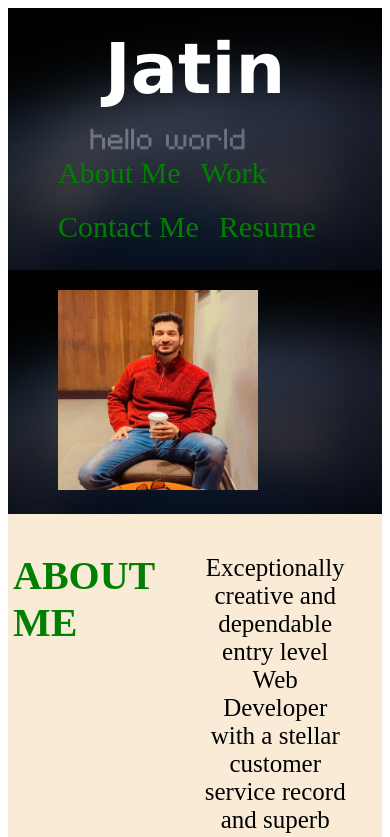
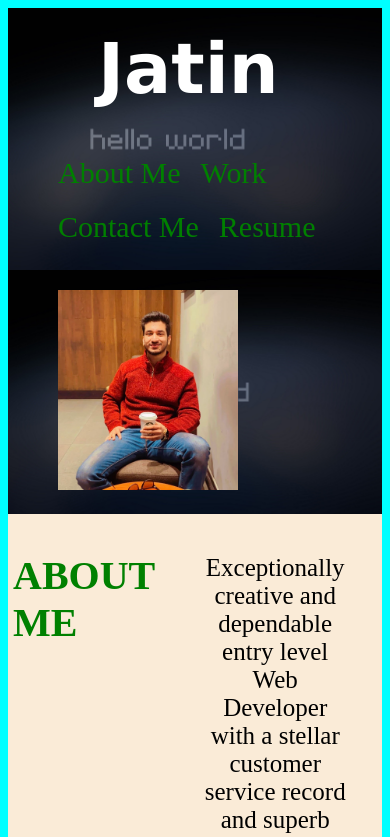
Before and after one commit to jatin1211/Professional-Portfolio, a plain HTML site: page index.html in a window 390 px wide. Shown: the top 837 px of the page. Drawn offline with Linux system fonts and the light colour scheme.

Commit message:
Professional Portfolio

```diff
--- a/assets/css/style.css
+++ b/assets/css/style.css
@@ -58,12 +58,16 @@
 .intro h2{
     color:green;
     font-size: 25px;
+    padding:5px;
+    font-size:40px;
+
 }
 
 .intro{
     display: flex;
     justify-content: space-between;
     padding:0 20px 0 0;
+
 }
 .contact li{
     list-style: none;
@@ -72,11 +76,13 @@
     font-size: 25px;
 
 }
+
 #work{
     display: flex;
     flex-wrap: wrap;
 
 }
+
 .intro p{
     margin:30px;
     text-align: center;
@@ -93,11 +99,7 @@
     background-attachment: fixed;
     background-position: 80%;
 }
-.intro h2{
-    padding:5px;
-    font-size:40px;
 
-}
 
 .data{
     background-color: antiquewhite;
@@ -128,13 +130,15 @@
 
 /* media screen for different screen sizes*/
 @media screen and (max-width:768px){
+    body{
+        background-color: aqua;
+    }
     header{
-    padding-bottom: 0;
-    justify-content: center;
     position: relative;
     }
+
     #photo img{
-        width:200px;
+        width:auto;
         height: 200px;
     }
     .contact{
@@ -143,5 +147,4 @@
         flex-wrap: wrap;
 
     }
-
 }
```
Also changed, not shown: index.html (+2 -0 lines).
